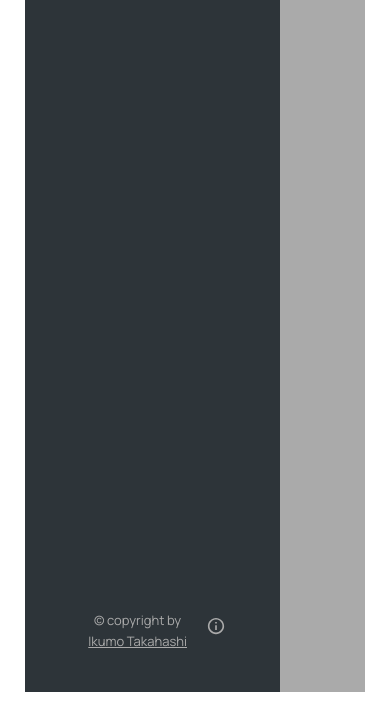
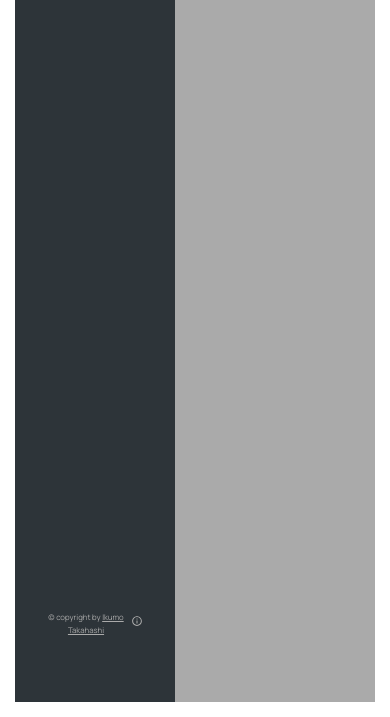
Before and after one commit to IkUmO1118/mapstr, a website built with Parcel: page index.html in a window 390 px wide. Shown: the part 127-844 px from the top of the page. Built offline with nearby package versions, Linux system fonts and the light colour scheme; no server answers.

Commit message:
Added mixin about mediaquery

```diff
--- a/src/sass/abstracts/_mixins.scss
+++ b/src/sass/abstracts/_mixins.scss
@@ -0,0 +1,35 @@
+@mixin respond($breakpoint) {
+  @if $breakpoint == port-tab {
+    @media only screen and (max-width: 50em) {
+      @content; // 800px
+    }
+  }
+  @if $breakpoint == port-tab-long {
+    @media only screen and (max-width: 56.25em) {
+      @content; // 900px
+    }
+  }
+  ///////////// Width >= 1000px === Landscape ///////////
+  @if $breakpoint == normal-tab {
+    @media only screen and (max-width: 62.5em) {
+      @content; //width 1000px
+    }
+  }
+  @if $breakpoint == land-tab {
+    @media only screen and (max-width: 75em) {
+      @content; //width: 1200px
+    }
+  }
+  ///////////// Width >= 1200px === Desktop ///////////
+  @if $breakpoint == small-laptop {
+    @media only screen and (max-width: 79.375em) {
+      @content; //width: 1270px
+    }
+  }
+  ///////////// Width <= 1800px === Big Desktop ///////////
+  @if $breakpoint == large-laptop {
+    @media only screen and (min-width: 112.5em) {
+      @content; //width: 1800px
+    }
+  }
+}
--- a/src/sass/base/_base.scss
+++ b/src/sass/base/_base.scss
@@ -8,6 +8,22 @@
 
 html {
   font-size: 62.5%;
+
+  @include respond(small-laptop) {
+    font-size: 56.25%; //1rem = 9px...9px / 16px
+  }
+
+  @include respond(land-tab) {
+    font-size: 50%; //1rem = 8px...8px / 16px
+  }
+
+  @include respond(normal-tab) {
+    font-size: 43.75%; //1rem = 7px...7px / 16px
+  }
+
+  @include respond(port-tab-long) {
+    font-size: 37.5%; // 1rem = 6px...6px / 16px
+  }
 }
 
 body {
```
